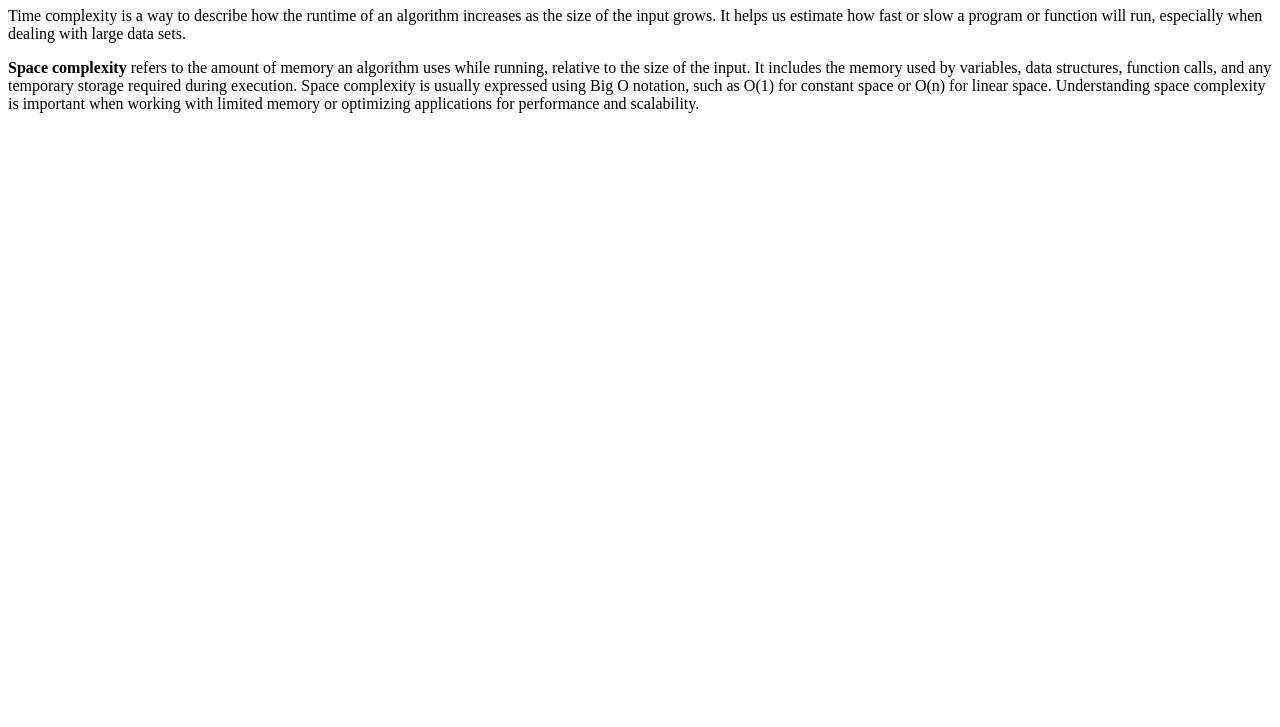
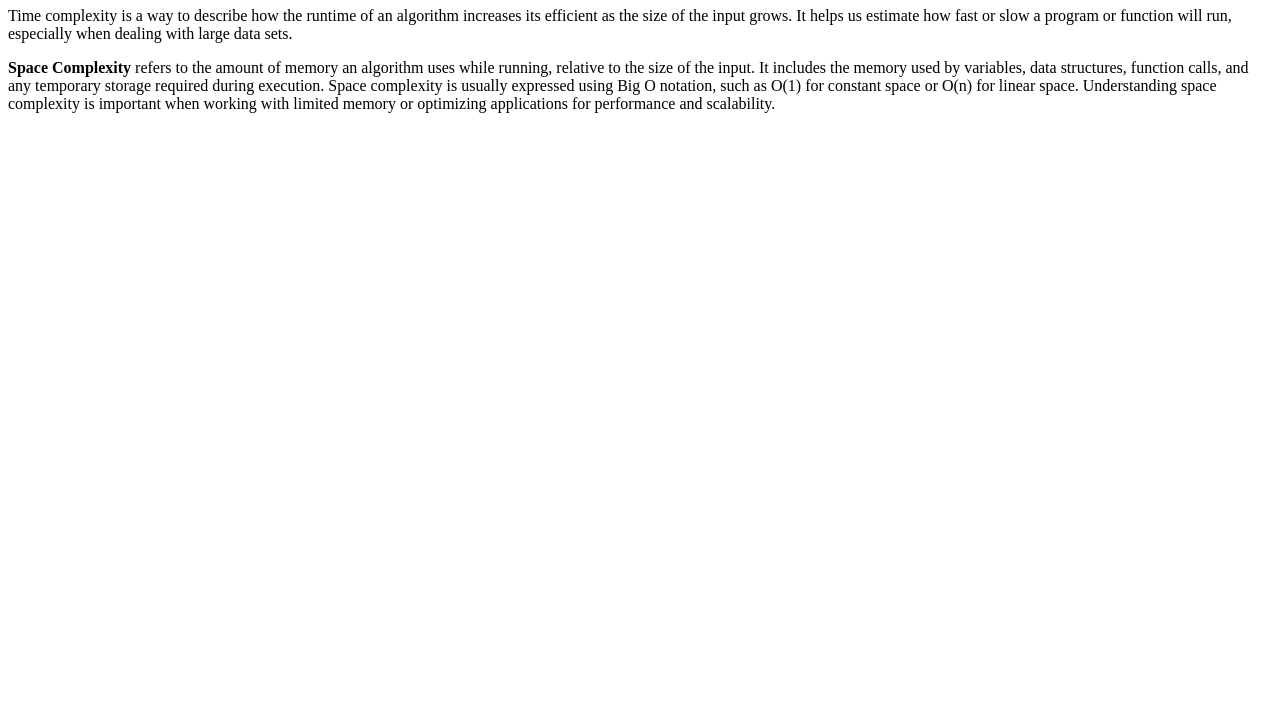
Before and after one commit to acciojob/time-and-space-complexity-piyush7987, a website: page main.html in a window 1280 px wide. Shown: the part 73-800 px from the top of the page. Drawn offline with Linux system fonts and the light colour scheme.

Commit message:
created a submission

```diff
--- a/main.html
+++ b/main.html
@@ -11,8 +11,8 @@
     <script type="text/javascript" src="./script.js">
 </script>
 	<h1>Time and Space Complexity</h1>
-	<p>Time complexity is a way to describe how the runtime of an algorithm increases as the size of the input grows. It helps us estimate how fast or slow a program or function will run, especially when dealing with large data sets.</p>
-	<p><b>Space complexity</b> refers to the amount of memory an algorithm uses while running, relative to the size of the input. It includes the memory used by variables, data structures, function calls, and any temporary storage required during execution. Space complexity is usually expressed using Big O notation, such as O(1) for constant space or O(n) for linear space. Understanding space complexity is important when working with limited memory or optimizing applications for performance and scalability.
+	<p>Time complexity is a way to describe how the runtime of an algorithm increases its efficient as the size of the input grows. It helps us estimate how fast or slow a program or function will run, especially when dealing with large data sets.</p>
+	<p><b>Space Complexity</b> refers to the amount of memory an algorithm uses while running, relative to the size of the input. It includes the memory used by variables, data structures, function calls, and any temporary storage required during execution. Space complexity is usually expressed using Big O notation, such as O(1) for constant space or O(n) for linear space. Understanding space complexity is important when working with limited memory or optimizing applications for performance and scalability.
 
 
 
```
